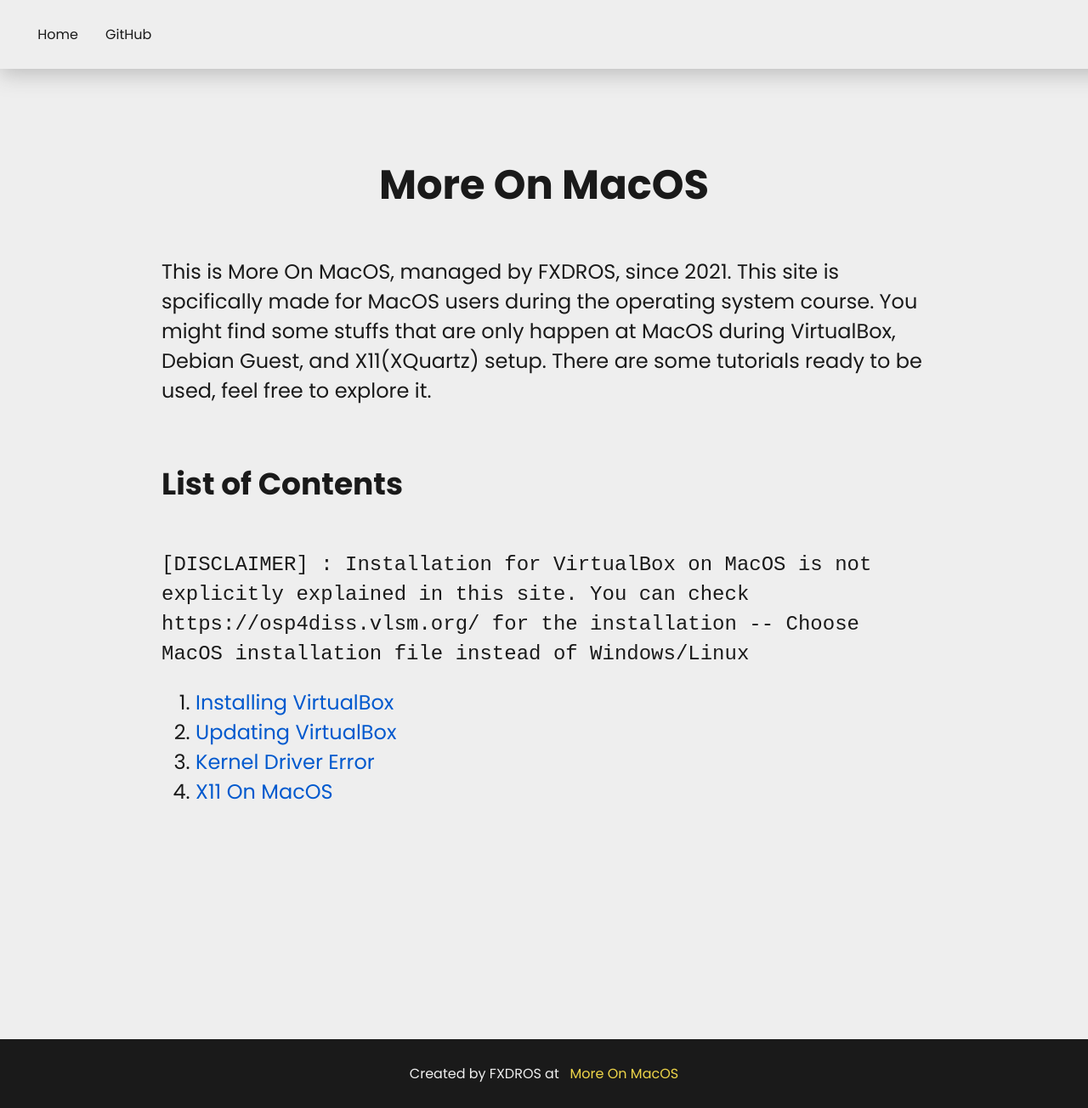
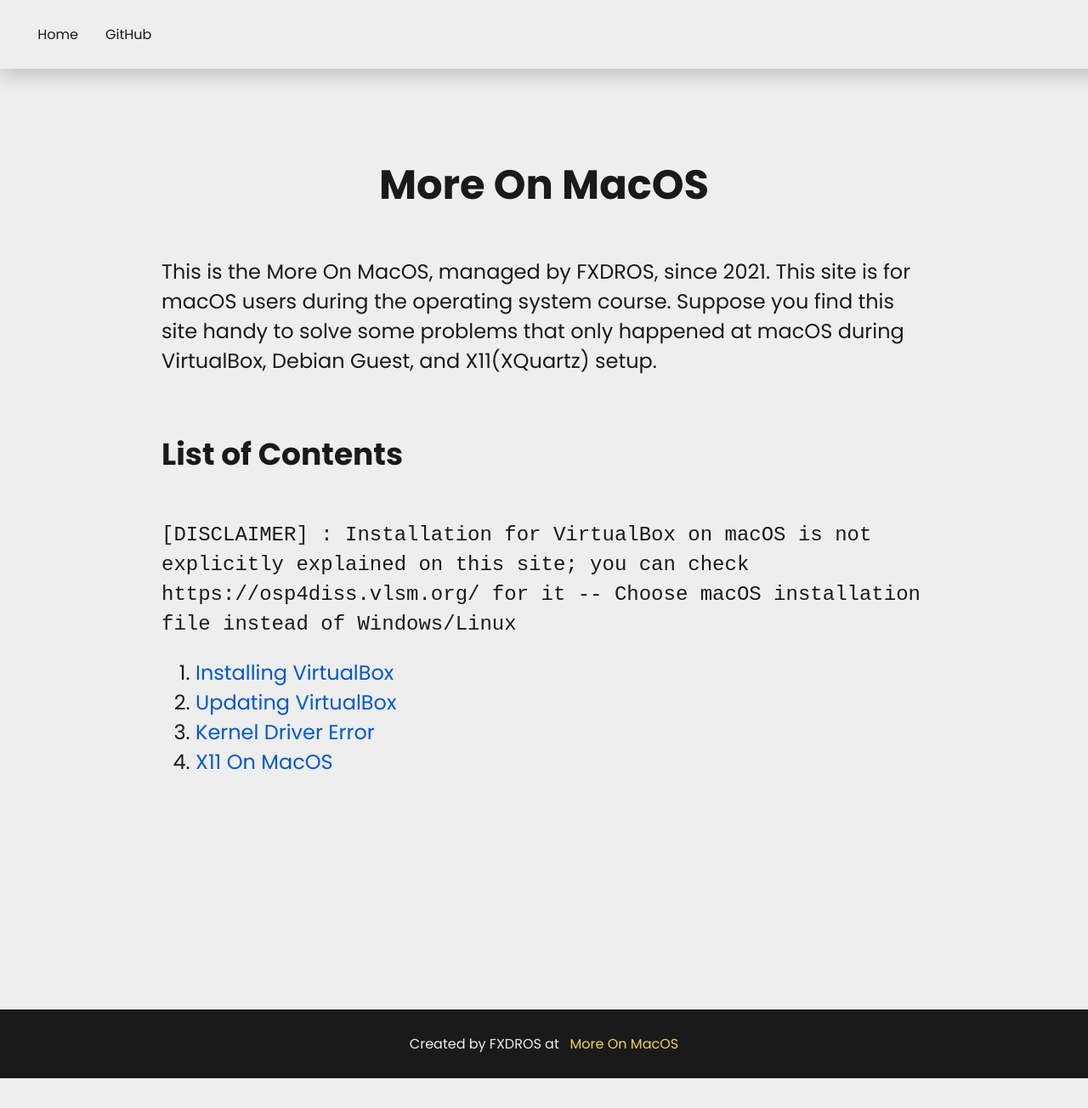
Before and after one commit to FXDROS/virtualbox-on-macos, a Jekyll site: the page built from index.md, in a window 1280 px wide and 1304 px high. Shown: the whole window at 85% size. Built offline with Jekyll 4.4.1, drawn with Linux system fonts in a browser that asks for light colours; our own code applies the rules of GitHub Pages for plain Markdown files.

```diff
--- a/index.md
+++ b/index.md
@@ -4,13 +4,13 @@ layout: "layout"
 
 # More On MacOS
 
-This is {{ site.title }}, managed by {{ site.author }}, since {{site.year}}.
-This site is spcifically made for MacOS users during the operating system course. You might find some stuffs that are only happen at MacOS during VirtualBox, Debian Guest, and X11(XQuartz) setup. There are some tutorials ready to be used, feel free to explore it.
+This is the {{ site.title }}, managed by {{ site.author }}, since {{site.year}}.
+This site is for macOS users during the operating system course. Suppose you find this site handy to solve some problems that only happened at macOS during VirtualBox, Debian Guest, and X11(XQuartz) setup.
 <br><br>
 
 ## List of Contents
 
-`[DISCLAIMER] : Installation for VirtualBox on MacOS is not explicitly explained in this site. You can check https://osp4diss.vlsm.org/ for the installation -- Choose MacOS installation file instead of Windows/Linux`
+`[DISCLAIMER] : Installation for VirtualBox on macOS is not explicitly explained on this site; you can check https://osp4diss.vlsm.org/ for it -- Choose macOS installation file instead of Windows/Linux`
 
 1. [Installing VirtualBox](https://osp4diss.vlsm.org/#idx00b)
 2. [Updating VirtualBox](https://fxdros.github.io/virtualbox-on-macos/UpdateVirtualBox/)
```
Also changed, not shown: ExtensionError.md (+1 -1 lines), KernelError.md (+1 -1 lines), MacosX11.md (+1 -1 lines).
